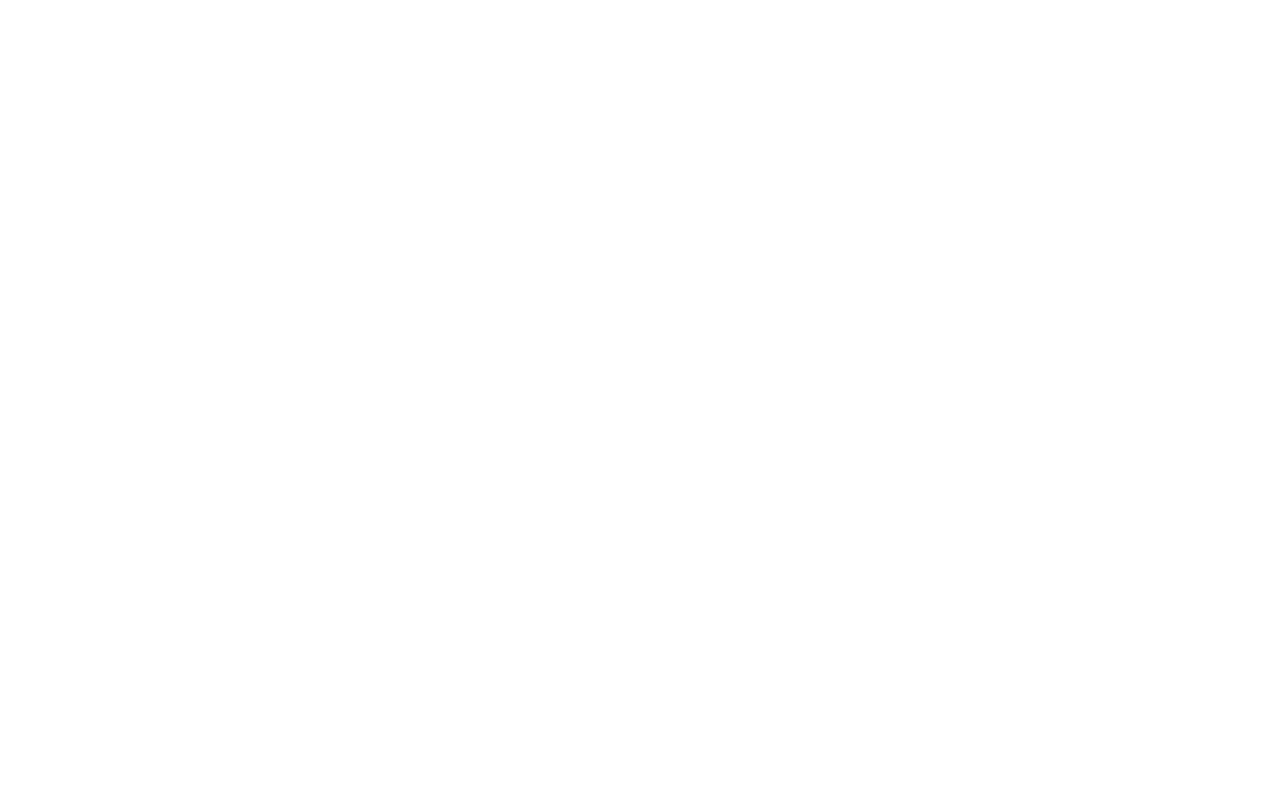
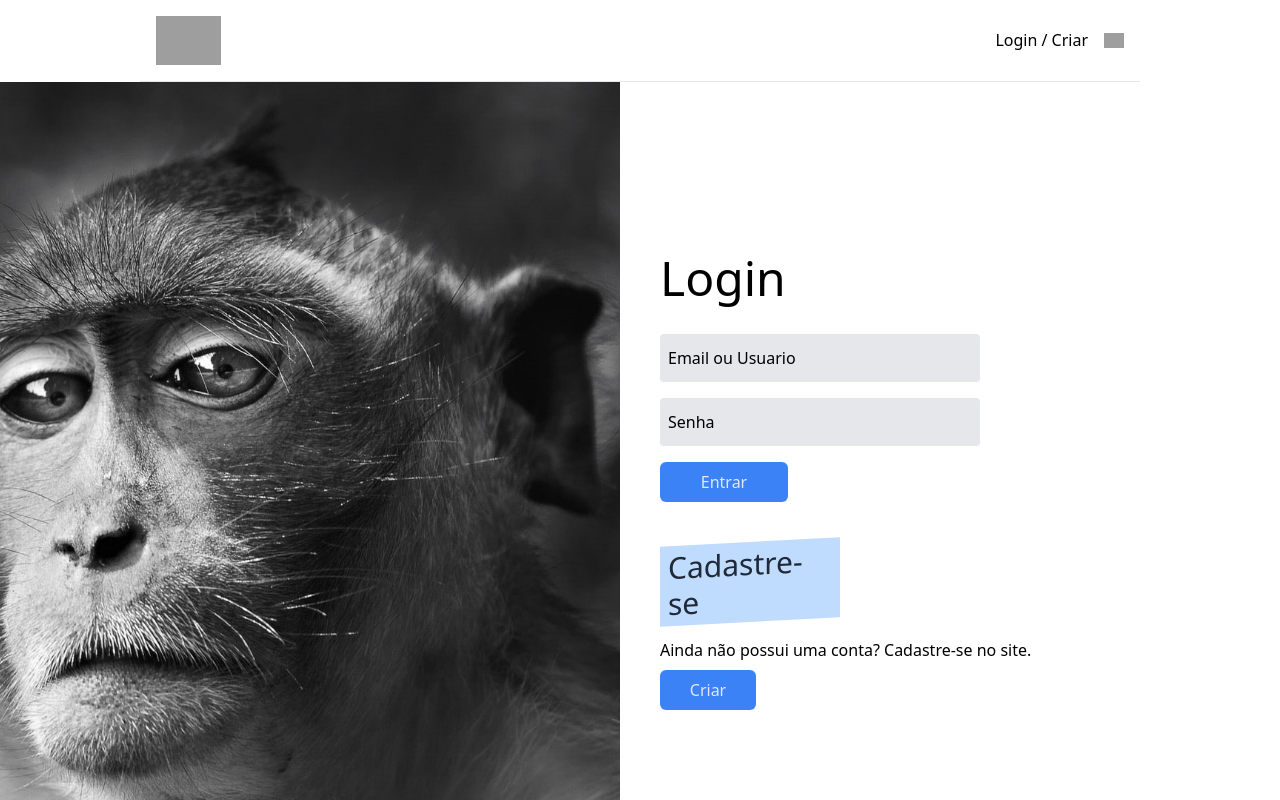
Before and after one commit to Lokeon22/AnimalSocials, a React (Vite) app: page /login in a window 1280 px wide. Before the commit this address had no page. Shown: the top 800 px of the page. Built offline with nearby package versions, Linux system fonts and the light colour scheme; grey boxes are pictures that could not be loaded.

Commit message:
login routes update & user done

```diff
--- a/src/App.tsx
+++ b/src/App.tsx
@@ -1,11 +1,16 @@
 import { BrowserRouter } from "react-router-dom";
 import { AppRoutes } from "./routes/app.routes";
+
+import { Header } from "./components/Header";
+import { Footer } from "./components/Footer";
 
 export const App = () => {
   return (
     <>
       <BrowserRouter>
+        <Header />
         <AppRoutes />
+        <Footer />
       </BrowserRouter>
     </>
   );
--- a/src/components/Button/index.tsx
+++ b/src/components/Button/index.tsx
@@ -1,3 +1,14 @@
-export function Button() {
-  return <button className="bg-blue-500"></button>;
+interface ButtonProps {
+  text: string;
 }
+
+export function Button({ text }: ButtonProps) {
+  return (
+    <button
+      className="bg-blue-500 w-32 py-2 rounded-md text-slate-200 hover:bg-blue-600 hover:text-white ease-in duration-200"
+      type="submit"
+    >
+      {text}
+    </button>
+  );
+}
--- a/src/components/Footer/index.tsx
+++ b/src/components/Footer/index.tsx
@@ -8,7 +8,7 @@ export function Footer() {
         src={monkey}
         alt="Monkey icon logo"
       />
-      <span className="text-base">
+      <span className="text-sm sm:text-base">
         AnimalSocials - Todos os direitos reservados
       </span>
     </footer>
--- a/src/components/Header/index.tsx
+++ b/src/components/Header/index.tsx
@@ -4,12 +4,14 @@ import login from "../../assets/icons/login.svg";
 
 export function Header() {
   return (
-    <header className="w-full h-full flex justify-between items-center border-b px-4 py-4">
-      <img
-        src={monkey}
-        className="md:max-w-[65px] max-w-[55px]"
-        alt="Monkey logo"
-      />
+    <header className="max-w-[1000px] w-full h-full flex justify-between items-center border-b px-4 py-4 mx-auto my-0">
+      <Link to={"/"}>
+        <img
+          src={monkey}
+          className="md:max-w-[65px] max-w-[55px]"
+          alt="Monkey logo"
+        />
+      </Link>
       <div className="flex items-center gap-4">
         <Link to={"/login"}>Login / Criar</Link>
         <img src={login} className="max-w-[20px]" alt="User login icon" />
--- /dev/null
+++ b/src/components/Input/index.tsx
@@ -0,0 +1,17 @@
+interface InputProps {
+  place: string;
+  type: string;
+  name: string;
+}
+
+export function Input({ place, type, name }: InputProps) {
+  return (
+    <input
+      className="w-[300px] md:w-80 h-12 px-2 focus:bg-transparent outline-violet-700 hover:border hover:border-violet-700 bg-gray-200 hover:bg-transparent rounded placeholder:text-black"
+      type={type}
+      placeholder={place}
+      name={name}
+      required
+    />
+  );
+}
--- /dev/null
+++ b/src/components/LoginCreate/index.tsx
@@ -0,0 +1,31 @@
+import { Link } from "react-router-dom";
+
+import { Input } from "../Input";
+import { Button } from "../Button";
+import backarrow from "../../assets/icons/back-arrow.svg";
+
+export function LoginCreate() {
+  return (
+    <>
+      <form className="w-max flex flex-col gap-4">
+        <span>
+          <Link
+            className="hover:text-blue-800 hover:ease-in hover:duration-200"
+            to="/login"
+          >
+            <img
+              className="max-w-[30px] max-h-8 inline-block"
+              src={backarrow}
+              alt="voltar"
+            />
+          </Link>
+        </span>
+        <h2 className="text-5xl font-medium mb-4">Cadastre-se</h2>
+        <Input type="text" place="Usuario" name="username" />
+        <Input type="text" place="Email" name="email" />
+        <Input type="password" place="Senha" name="password" />
+        <Button text="Cadastrar" />
+      </form>
+    </>
+  );
+}
--- /dev/null
+++ b/src/components/LoginForm/index.tsx
@@ -0,0 +1,30 @@
+import { Link } from "react-router-dom";
+import { Input } from "../Input";
+import { Button } from "../Button";
+
+export function LoginForm() {
+  return (
+    <>
+      <form className="flex flex-col gap-4">
+        <h2 className="text-5xl font-medium mb-4">Login</h2>
+        <Input type="text" place="Email ou Usuario" name="email" />
+        <Input type="password" place="Senha" name="password" />
+        <Button text="Entrar" />
+      </form>
+      <div className="w-max sm:w-full flex flex-col mt-10">
+        <h2 className="max-w-[180px] px-2 py-1 text-3xl text-gray-800 font-medium mb-4 -skew-y-3 bg-blue-200 -inset-1 block">
+          Cadastre-se
+        </h2>
+        <span className="md:text-base text-sm mb-2">
+          Ainda não possui uma conta? Cadastre-se no site.
+        </span>
+        <Link
+          className="bg-blue-500 w-24 py-2 text-slate-200 text-center rounded-md hover:bg-blue-600 hover:text-white ease-in duration-200"
+          to="/login/create"
+        >
+          Criar
+        </Link>
+      </div>
+    </>
+  );
+}
--- a/src/components/Modal/index.tsx
+++ b/src/components/Modal/index.tsx
@@ -1,12 +1,12 @@
-import { Dispatch, SetStateAction } from "react";
-import lion from "../../assets/images/lion.jpg";
+import React, { Dispatch, SetStateAction } from "react";
+import monkey from "../../assets/images/monkey.jpg";
 
 interface ModalType {
   setModal: Dispatch<SetStateAction<boolean>>;
 }
 
 export function Modal({ setModal }: ModalType) {
-  function handleOutsideClick(event: any) {
+  function handleOutsideClick(event: React.MouseEvent<HTMLElement>) {
     if (event.target === event.currentTarget) {
       return setModal(false);
     }
@@ -19,7 +19,7 @@ export function Modal({ setModal }: ModalType) {
     >
       <div className="grid grid-cols-1 grid-rows-[auto_1fr_auto] lg:grid-cols-5 mx-auto my-auto max-h-screen h-auto overflow-y-auto lg:h-[600px] rounded-lg overflow-hidden">
         <img
-          src={lion}
+          src={monkey}
           className="w-full h-full object-cover lg:col-span-3 row-[1/4]"
         />
         <div className="flex flex-col bg-white px-5 py-5 lg:col-span-2 row-span-4">
--- a/src/pages/Home.tsx
+++ b/src/pages/Home.tsx
@@ -1,19 +1,14 @@
 import { useState } from "react";
 
-import { Header } from "../components/Header";
 import { Card } from "../components/Card";
 import { Modal } from "../components/Modal";
-import { Footer } from "../components/Footer";
-
 import { postsImage } from "../data";
 
 export function Home() {
   const [modal, setModal] = useState(false);
 
   return (
-    <section className="flex flex-col min-h-screen">
-      <main className="max-w-[1000px] h-full mx-auto my-0 flex-grow">
-        <Header />
+    <main className="max-w-[1000px] min-h-screen h-full mx-auto my-0 flex-grow">
       <section className="w-full h-full md:mt-10 mt-8 grid md:grid-cols-3 grid-cols-2 md:gap-4 gap-2 mb-20 px-2 py-2 lg:px-0 lg:py-0">
         {modal && <Modal setModal={setModal} />}
         {postsImage &&
@@ -30,7 +25,5 @@ export function Home() {
           })}
       </section>
     </main>
-      <Footer />
-    </section>
   );
 }
--- /dev/null
+++ b/src/pages/Login.tsx
@@ -0,0 +1,23 @@
+import { Routes, Route } from "react-router-dom";
+import { LoginForm } from "../components/LoginForm";
+import { LoginCreate } from "../components/LoginCreate";
+
+import monkey_wallpaper from "../assets/icons/monkey_wallpaper.jpg";
+
+export function Login() {
+  return (
+    <main className="w-full h-full min-h-screen mx-auto my-0 flex-grow grid grid-cols-1 md:grid-cols-2 gap-2 md:gap-10">
+      <img
+        className="w-full h-full object-cover md:block order-last md:order-none"
+        src={monkey_wallpaper}
+        alt="monkey wallpaper"
+      />
+      <section className="w-full h-full flex flex-col justify-center md:px-0 md:py-0 px-2 py-2">
+        <Routes>
+          <Route path="/" element={<LoginForm />} />
+          <Route path="create" element={<LoginCreate />} />
+        </Routes>
+      </section>
+    </main>
+  );
+}
--- a/src/routes/app.routes.tsx
+++ b/src/routes/app.routes.tsx
@@ -1,10 +1,12 @@
 import { Routes, Route } from "react-router-dom";
 import { Home } from "../pages/Home";
+import { Login } from "../pages/Login";
 
 export function AppRoutes() {
   return (
     <Routes>
       <Route path="/" element={<Home />} />
+      <Route path="/login/*" element={<Login />} />
     </Routes>
   );
 }
--- a/tailwind.config.cjs
+++ b/tailwind.config.cjs
@@ -5,7 +5,17 @@ module.exports = {
     "./src/components/**/*.{js,ts,jsx,tsx}",
   ],
   theme: {
-    extend: {},
+    extend: {
+      animation: {
+        wiggle: "wiggle 0.4s ease-in",
+      },
+      keyframes: {
+        wiggle: {
+          "0%": { transform: "translateX(-30px)", opacity: "0.5" },
+          "100%": { transform: "translateX(0px)", opacity: "1" },
+        },
+      },
+    },
   },
   plugins: [],
 };
```
Also changed, not shown: src/assets/icons/back-arrow.svg (added), src/assets/icons/monkey_wallpaper.jpg (added). Lines whose indentation alone changed are shown as unchanged.
